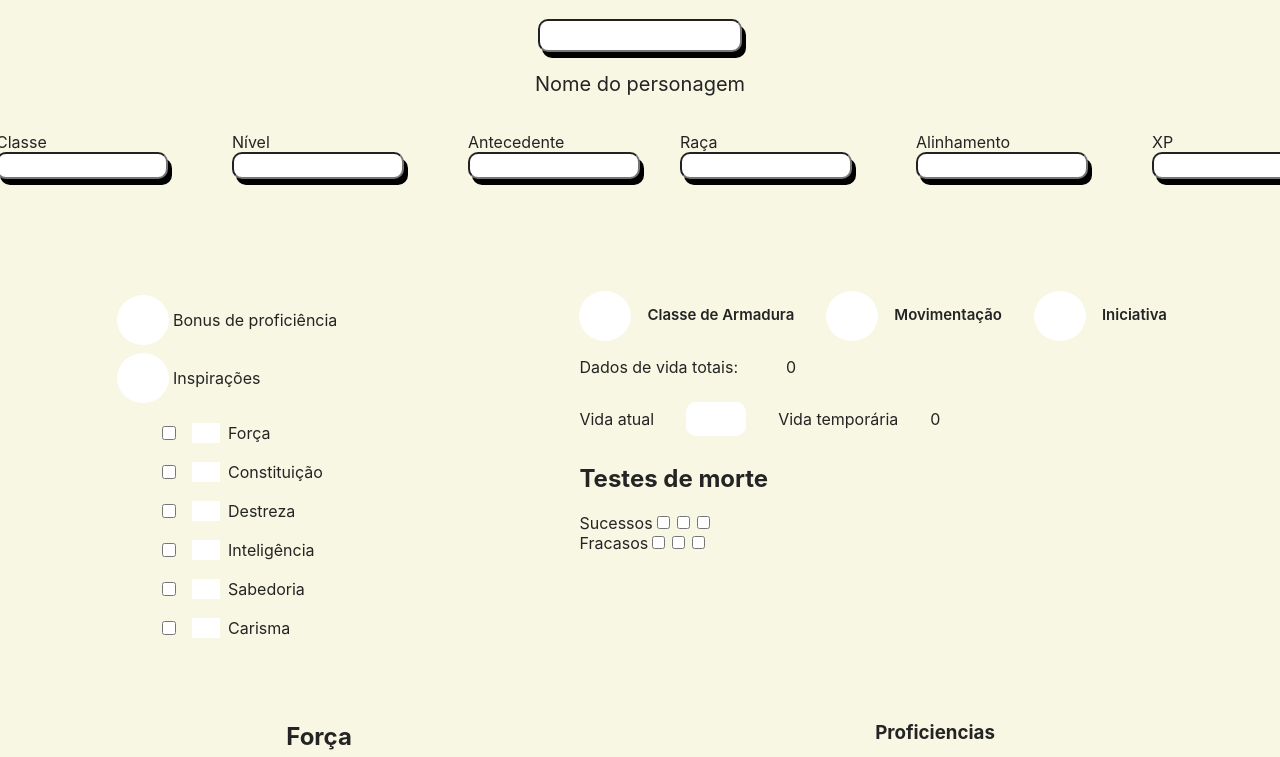
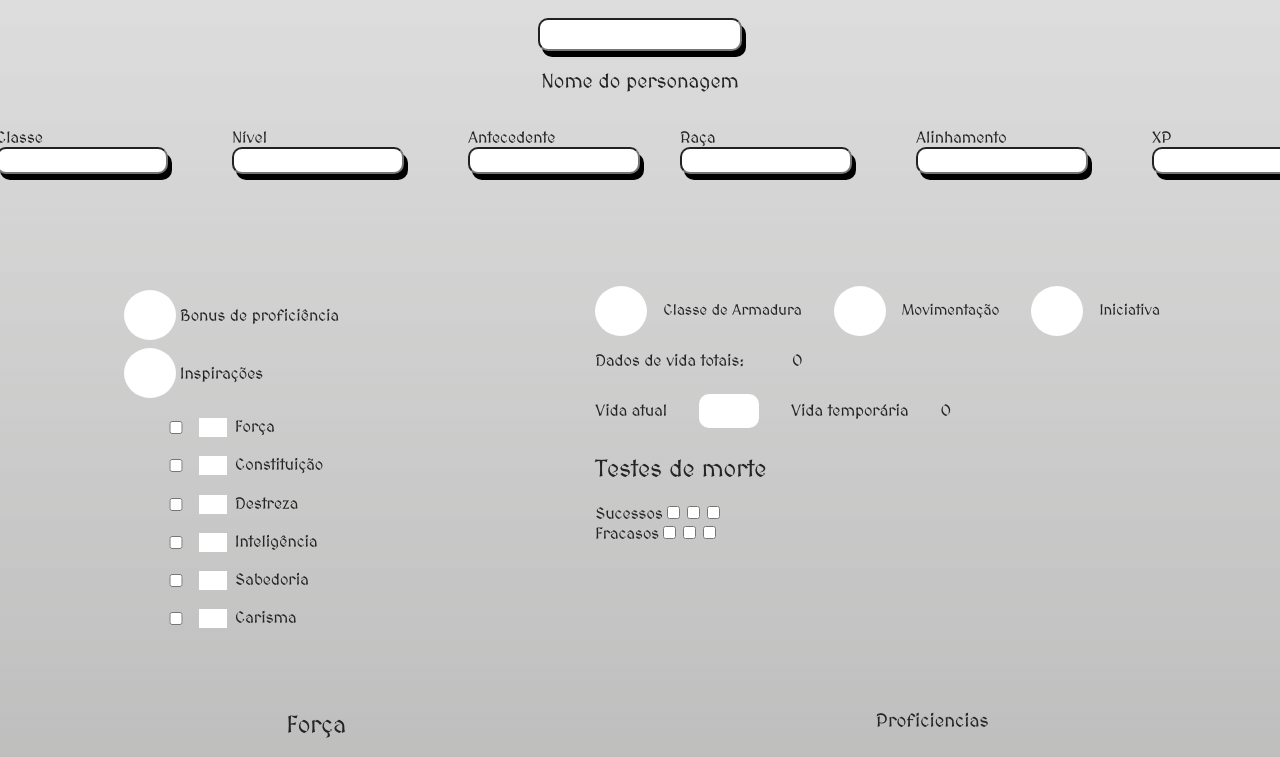
Before and after one commit to rSaydelleS/charset, a React (Vite) app in the folder front/: page / in a window 1280 px wide. Shown: the top 757 px of the page. Built offline with nearby package versions, Linux system fonts and the light colour scheme.

Commit message:
style: adicionando o linear gradient e font padrao

```diff
--- a/front/index.html
+++ b/front/index.html
@@ -3,6 +3,9 @@
   <head>
     <meta charset="UTF-8" />
     <meta name="viewport" content="width=device-width, initial-scale=1.0" />
+    <link rel="preconnect" href="https://fonts.googleapis.com">
+    <link rel="preconnect" href="https://fonts.gstatic.com" crossorigin>
+    <link href="https://fonts.googleapis.com/css2?family=MedievalSharp&display=swap" rel="stylesheet">
     <title>Charset</title>
   </head>
   <body>
--- a/front/src/index.css
+++ b/front/src/index.css
@@ -1,11 +1,10 @@
 :root {
-  font-family: Inter, system-ui, Avenir, Helvetica, Arial, sans-serif;
+  font-family: "MedievalSharp", cursive;
 
 
   color-scheme: light dark;
   color: #242424;
-  background-color: rgba(245, 245, 220, 0.76);
-
+  background-image: linear-gradient(to bottom, rgba(214, 214, 214, 0.836), rgb(138, 138, 137));
   font-synthesis: none;
   text-rendering: optimizeLegibility;
   -webkit-font-smoothing: antialiased;
```
